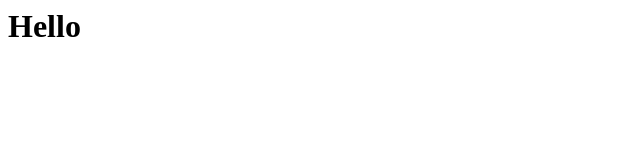
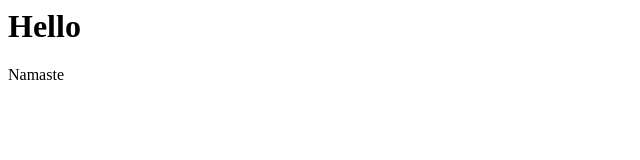
Before and after one commit to GoldenGeneration/git-refresh, a plain HTML site: page index.html in a window 1280 px wide. Shown: the full height of the page, 0-640 px from the left. Drawn offline with Linux system fonts and the light colour scheme.

Commit message:
paragraph added

```diff
--- a/index.html
+++ b/index.html
@@ -4,5 +4,6 @@
         <h1>
             Hello
         </h1>
+        <p>Namaste</p>
     </body>
 </html>
```
